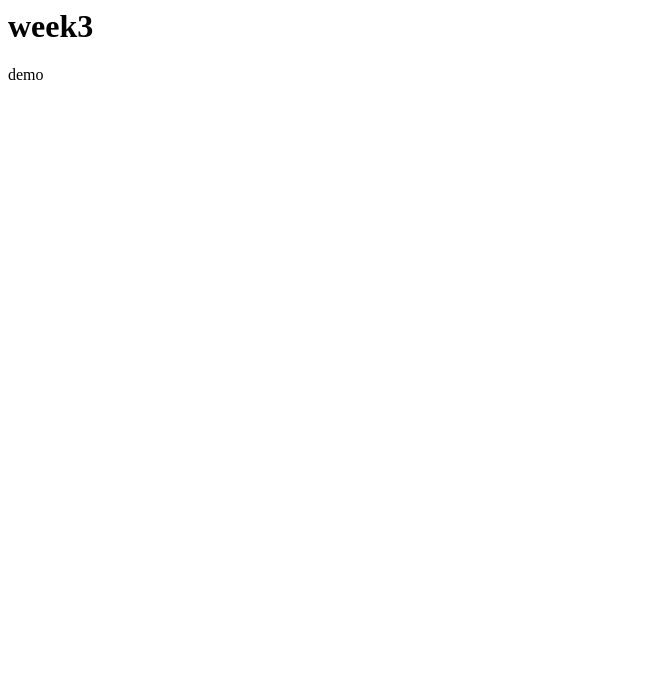
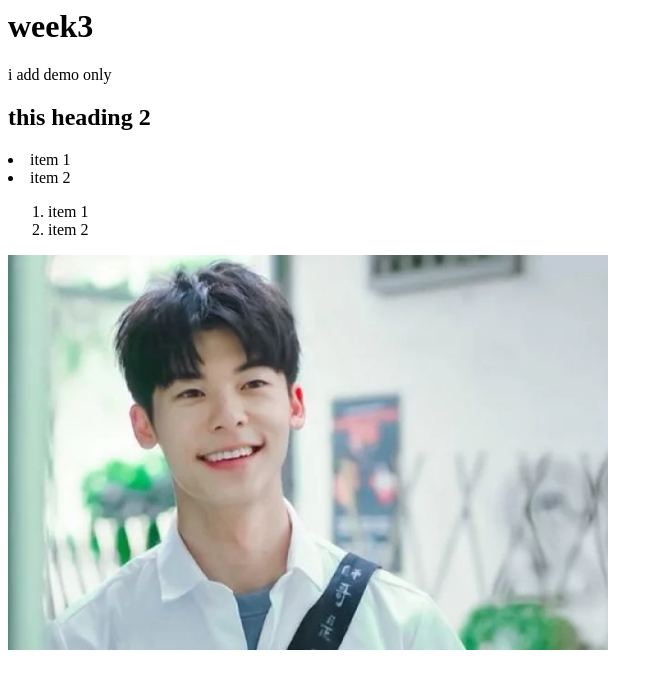
Before and after one commit to Ruby0513/2020, a plain HTML site: page index.html in a window 1280 px wide. Shown: the whole page, without its empty margins (0-663 px from the left). Drawn offline with Linux system fonts and the light colour scheme.

Commit message:
meesage for this week add image

```diff
--- a/index.html
+++ b/index.html
@@ -3,9 +3,18 @@
 
   </head>
   <body>
-    <h1>
-      week3</h1>
-    demo
+    <h1>week3</h1>
+    <p>i add demo only</p>
+    <h2>this heading 2</h2>
+    <u1>
+      <li>item 1</li>
+      <li>item 2</li>
+    </u1>
+    <ol>
+      <li>item 1</li>
+      <li>item 2</li>
+    </ol>
 
-  </body>
+    <img src='img/pic1.jpg'>
+    </body>
 </html>
```
Also changed, not shown: img/pic1.jpg (added).
